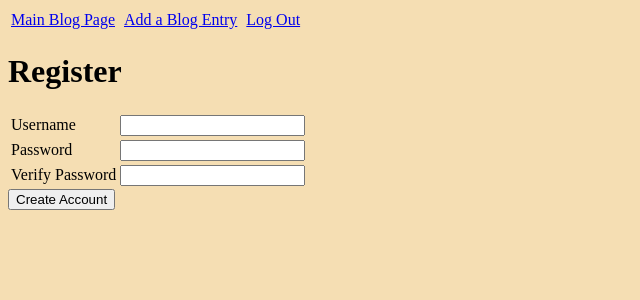
After one commit to 74Jesse19/blogz, a Flask app: page /signup in a window 1280 px wide. The commit adds this page. Shown: the top 300 px of the page, without its empty margins (0-640 px from the left). Run offline with Flask 2, Linux system fonts and the light colour scheme.

Commit message:
got as far as Add Logout Function and Navigation

```diff
--- a/main.py
+++ b/main.py
@@ -5,9 +5,10 @@ app = Flask(__name__)
 
 app.config['DEBUG'] = True
 #setup connection to database
-app.config['SQLALCHEMY_DATABASE_URI'] = 'mysql+pymysql://build-a-blog:vera2012@localhost:8889/build-a-blog'
+app.config['SQLALCHEMY_DATABASE_URI'] = 'mysql+pymysql://blogz:vera2012@localhost:8889/blogz'
 app.config['SQLALCHEMY_ECHO'] = True
 db = SQLAlchemy(app) #create object constructor
+app.secret_key = 'ghyuhaskh234445'
 
 #using class called db.model so all objects inherit from this class
 class Blog(db.Model):
@@ -15,14 +16,88 @@ class Blog(db.Model):
     id = db.Column(db.Integer, primary_key=True)#id is an instance of this column
     title = db.Column(db.String(120))
     body = db.Column(db.String(120))
+    owner_id = db.Column(db.Integer, db.ForeignKey('user.id'))
 
 
-    def __init__(self, title, body): #this is a constructor that initializes
+    def __init__(self, title, body, owner): #this is a constructor that initializes
         self.title = title
-        self.body= body
+        self.body = body
+        self.owner= owner
+
+class User(db.Model):
+    id = db.Column(db.Integer, primary_key=True)
+    username = db.Column(db.String(120))
+    password = db.Column(db.String(120))
+    blogs = db.relationship('Blog', backref='owner')
+
+    def __init__(self, username, password):
+        self.username = username
+        self.password = password
+
+@app.before_request
+def require_login():
+    allowed_routes = ['login','signup'] #list of routes users dont need to be logged ion to see
+    if request.endpoint not in allowed_routes and 'username' not in session:
+        return redirect('/login')
+
+@app.route('/login', methods=['POST','GET'])
+def login():
+    if request.method == 'POST':
+        username = request.form['username']
+        password = request.form['password']
+        user = User.query.filter_by(username=username).first()
+        if user and user.password == password:
+            session['username'] = username # - "remember" that the user has logged in
+            flash("Logged in")
+            return redirect('/newpost')
+        else:
+            flash('User password incorrect, or user does not exist', 'error') # 'error' is a category we use a placeholder on base.html to make it a class to turn text red
+            return render_template('login.html')
+
+    return render_template('login.html')
+
+@app.route('/signup', methods=['POST', 'GET'])
+def signup():
+    if request.method == 'POST':
+        username = request.form['username']
+        password = request.form['password']
+        verify = request.form['verify']
+
+        #TODO - validate
+
+        existing_user = User.query.filter_by(username=username).first()
+        if not existing_user:
+            if (not username) or (username.strip() == '') or (not password) or (password.strip() == '') or (not verify) or (verify.strip() == ''):
+                flash('Please complete the form by filling all boxes', 'error')
+                return render_template('signup.html', username=username)
+            if len(username)<3 or len(username)>20 or (not username) or (username.strip() == ''):
+                flash('Please enter valid username', 'error')
+                return render_template('signup.html', username=username)
+            if len(password)<3 or len(password)>20 or (not password) or (password.strip() == ''):
+                flash('Please enter valid password', 'error')
+                return render_template('signup.html', username=username)
+            if verify != password:
+                flash('Passwords do not match', 'error')
+                return render_template('signup.html', username=username)
 
 
+            new_user = User(username, password)
+            db.session.add(new_user)
+            db.session.commit()
+            session['username'] = username # - "remember" that the user has logged in
+            return redirect('/newpost')
 
+        else:
+            #TODO - user better response messaging
+            flash('Sorry that username is taken', 'error')
+            return render_template('signup.html')
+
+    return render_template('signup.html')
+
+@app.route('/logout')
+def logout():
+    del session['username'] #<---removes the email session to stop "remembering" user is logged in.
+    return redirect('/blog')
 
 @app.route('/blog', methods=['POST','GET'])
 def blogPage():
@@ -49,7 +124,8 @@ def newpost():
         # set variables to retrieve and store user input for title and body
         blogtitle = request.form['blogtitle']
         blogpost = request.form['blogpost']
-        new_title = Blog(blogtitle,blogpost)  #makes new object for title and body
+        owner = User.query.filter_by(username=session['username']).first()
+        new_title = Blog(blogtitle,blogpost,owner)  #makes new object for title and body
 
         #data validation
         if not blogtitle:
--- a/templates/base.html
+++ b/templates/base.html
@@ -3,6 +3,11 @@
         <head>
             <title>{{title}}</title>
             <style>
+                body{
+                    background-color:wheat
+
+
+                }
                 .error{
                     color: red;
                 }
@@ -19,6 +24,11 @@
                 #center {
                     text-align: center;
                 }
+                .inline{
+                    display: inline-block;
+                    margin-right: 5px;
+
+                }
             </style>
 
         </head>
@@ -28,8 +38,9 @@
                     <tbody>
                         <tr>
 
-                    <td><a href='/blog'>Main Blog Page</a></td>
-                    <td><a href='/newpost'>Add a Blog Entry</a></td>
+                    <td><a href='/blog'class="inline">Main Blog Page</a></td>
+                    <td><a href='/newpost' class="inline"'>Add a Blog Entry</a></td>
+                    <td><a href='logout'class="inline">Log Out</a></td>
 
 
 
--- /dev/null
+++ b/templates/signup.html
@@ -0,0 +1,28 @@
+{% extends "base.html" %}
+
+{% block content %}
+<h1>Register</h1>
+<form action="/signup" method="post">
+    <table>
+        <tr>
+            <td><label for="username">Username</label></td>
+            <td>
+                <input name="username" type="username" value="{{ username }}">
+            </td>
+        </tr>
+        <tr>
+            <td><label for="password">Password</label></td>
+            <td>
+                <input name="password" type="password">
+            </td>
+        </tr>
+        <tr>
+            <td><label for="verify">Verify Password</label></td>
+            <td>
+                <input name="verify" type="password">
+            </td>
+        </tr>
+    </table>
+    <input type="submit" value="Create Account">
+</form>
+{% endblock %}
```
Also changed, not shown: templates/login.html (added, +23 -0 lines), templates/index.html (added), templates/singleUser.html (added).
